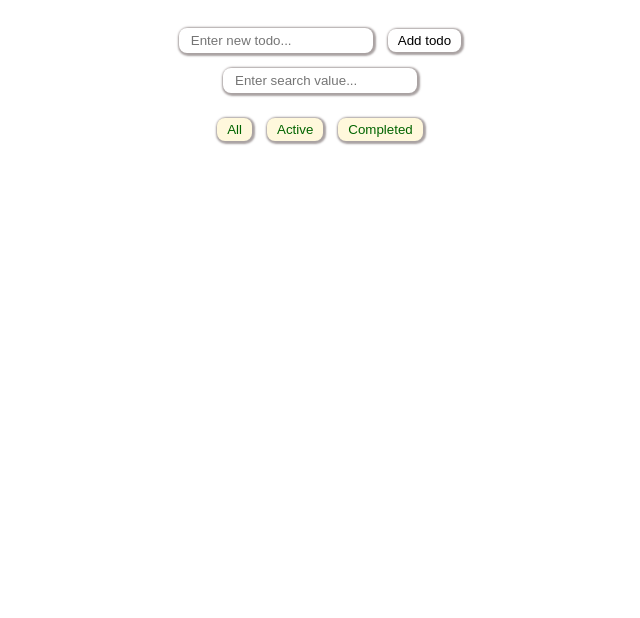
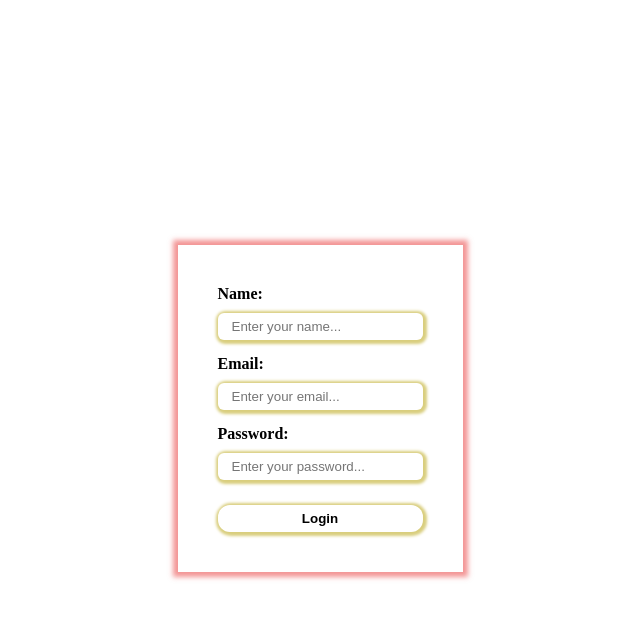
Before and after one commit to yaroslav-mudrevskyi/React-Practice, a React (Vite) app: page / in a window 1280 px wide. Shown: the top 618 px of the page, without its empty margins (320-960 px from the left). Built offline with nearby package versions, Linux system fonts and the light colour scheme.

Commit message:
basic form

```diff
--- a/src/App.jsx
+++ b/src/App.jsx
@@ -1,9 +1,9 @@
-import TodoList from "./components/TodoList/TodoList";
+import LoginForm from "./components/LoginForm/LoginForm";
 
 const App = () => {
   return (
     <>
-      <TodoList />
+      <LoginForm />
     </>
   );
 };
--- /dev/null
+++ b/src/components/LoginForm/LoginForm.jsx
@@ -0,0 +1,25 @@
+import s from "./LoginForm.module.css";
+
+const LoginForm = () => {
+  return (
+    <div className={s.formWrapper}>
+      <form className={s.form}>
+        <label className={s.label}>
+          <span>Name:</span>
+          <input className={s.input} placeholder="Enter your name..." />
+        </label>
+        <label className={s.label}>
+          <span>Email:</span>
+          <input className={s.input} placeholder="Enter your email..." />
+        </label>
+        <label className={s.label}>
+          <span>Password:</span>
+          <input className={s.input} placeholder="Enter your password..." />
+        </label>
+        <button className={s.btn}>Login</button>
+      </form>
+    </div>
+  );
+};
+
+export default LoginForm;
--- /dev/null
+++ b/src/components/LoginForm/LoginForm.module.css
@@ -0,0 +1,50 @@
+.formWrapper {
+  display: flex;
+  justify-content: center;
+  align-items: center;
+  min-height: 100vh;
+}
+
+.form {
+  display: flex;
+  flex-direction: column;
+  gap: 15px;
+  padding: 40px;
+  box-shadow: 0 0 5px 5px #e7313183;
+}
+
+.label {
+  display: flex;
+  flex-direction: column;
+  gap: 10px;
+  & span {
+    font-weight: bold;
+  }
+}
+
+.input {
+  padding: 6px 14px;
+  border: none;
+  border-radius: 6px;
+  box-shadow: 1px 1px 3px 3px hsl(53, 55%, 67%);
+  color: #e73131;
+  &:hover,
+  &:focus {
+    outline: none;
+  }
+}
+
+.btn {
+  padding: 6px 14px;
+  background-color: transparent;
+  border: none;
+  border-radius: 12px;
+  box-shadow: 1px 1px 3px 3px hsl(53, 55%, 67%);
+  transition: all 0.3s ease;
+  font-weight: bold;
+  margin-top: 10px;
+  &:hover {
+    background-color: rgb(31, 224, 60);
+    transform: scale(1.05);
+  }
+}
```
